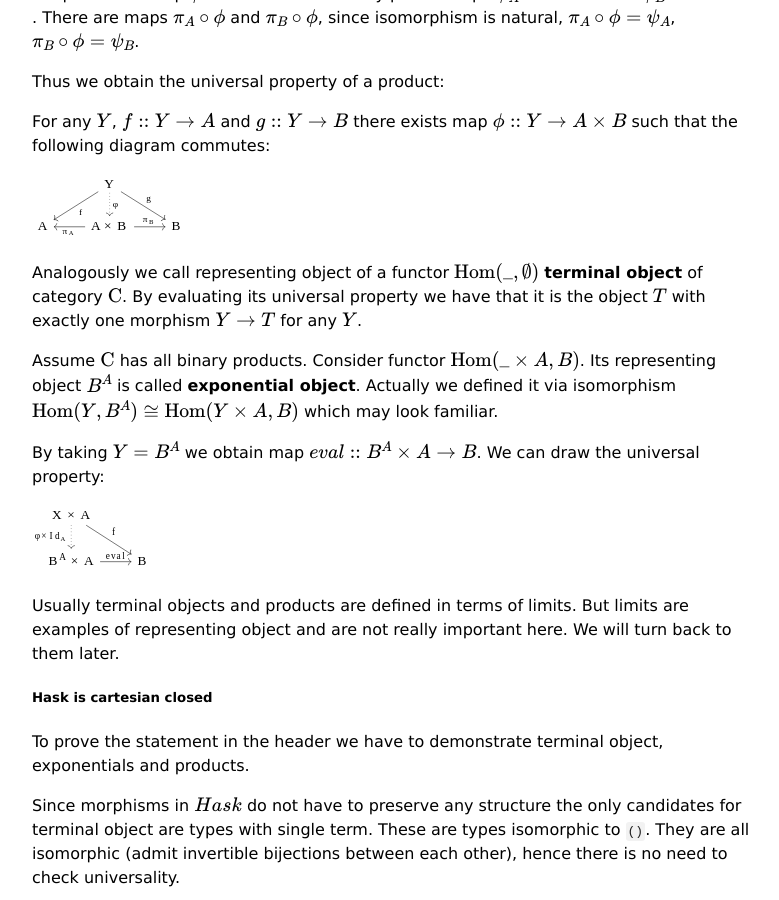
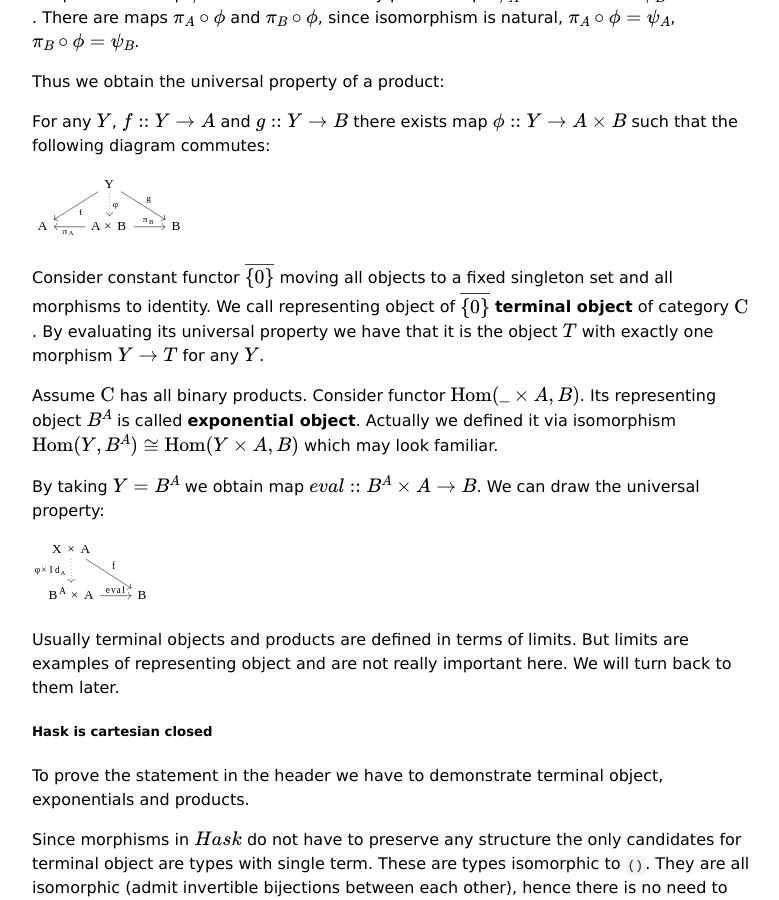
Before and after one commit to viviag/viviag.io, a Jekyll site: the page built from _posts/2023-02-23-platonic-hask-overview-monoidal-category-structure.markdown, in a window 1280 px wide and 900 px high, scrolled down 1089 px. Shown: the whole window, without its empty margins (248-1027 px from the left). Built offline with Jekyll 4.4.1, drawn with Linux system fonts in a browser that asks for light colours.

Commit message:
Fix mathematical error

```diff
--- a/_posts/2023-02-23-platonic-hask-overview-monoidal-category-structure.markdown
+++ b/_posts/2023-02-23-platonic-hask-overview-monoidal-category-structure.markdown
@@ -35,7 +35,7 @@ For any $$Y$$, $$f :: Y \to A$$ and $$g :: Y \to B$$ there exists map $$\phi ::
 
 ![productprop](/assets/productprop.svg)
 
-Analogously we call representing object of a functor $$\operatorname{Hom}(\_, \emptyset)$$ **terminal object** of category $$\mathrm{C}$$. By evaluating its universal property we have that it is the object $$T$$ with exactly one morphism $$Y \to T$$ for any $$Y$$.
+Consider constant functor $$\overline{\{0\}}$$ moving all objects to a fixed singleton set and all morphisms to identity. We call representing object of $$\overline{\{0\}}$$ **terminal object** of category $$\mathrm{C}$$. By evaluating its universal property we have that it is the object $$T$$ with exactly one morphism $$Y \to T$$ for any $$Y$$.
 
 Assume $$\mathrm{C}$$ has all binary products. Consider functor $$\operatorname{Hom}(\_ \times A, B)$$. Its representing object $$B^A$$ is called **exponential object**. Actually we defined it via isomorphism $$\operatorname{Hom}(Y, B^A) \cong \operatorname{Hom}(Y \times A, B)$$ which may look familiar.
 
```
Also changed, not shown: 1 other file.
